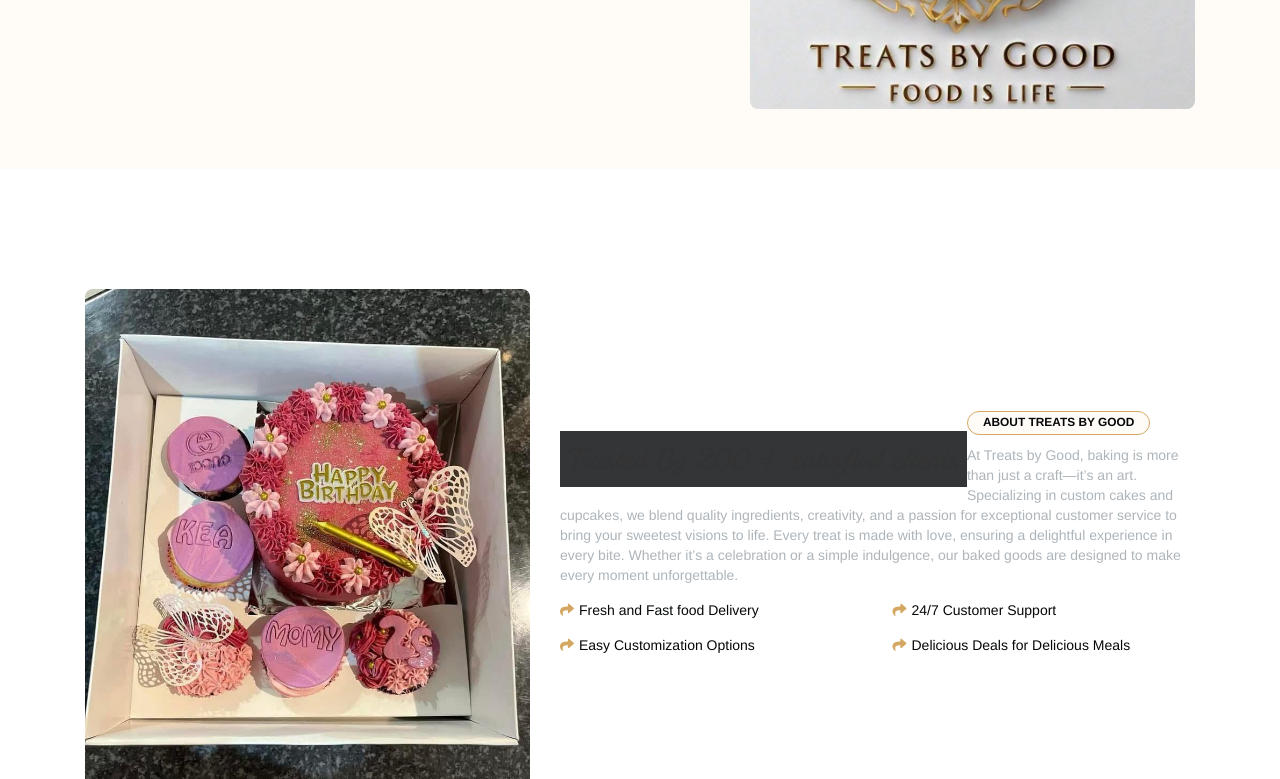
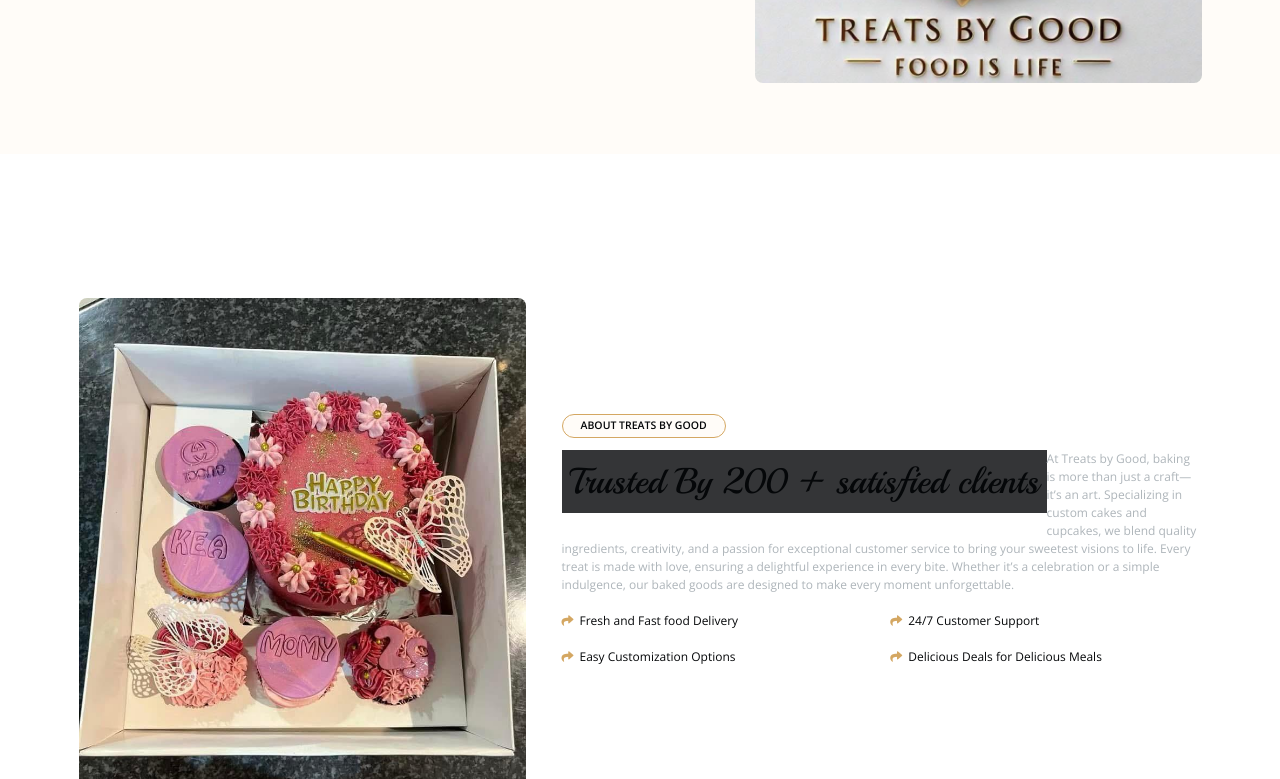
Before and after one commit to koketsomotse/TreatsbyGood, a plain HTML site: page public/index.html in a window 1280 px wide. Shown: the part 589-1368 px from the top of the page. Drawn offline with nearby package versions, Linux system fonts and the light colour scheme.

```diff
--- a/public/index.html
+++ b/public/index.html
@@ -21,14 +21,14 @@
         <link href="lib/animate/animate.min.css" rel="stylesheet">
         <link href="lib/lightbox/css/lightbox.min.css" rel="stylesheet">
         <link href="lib/owlcarousel/owl.carousel.min.css" rel="stylesheet">
-            <link href="css/bootstrap.min.css" rel="stylesheet">
+            <link href="css2/bootstrap.min.css" rel="stylesheet">
     <link href="css/font-awesome.min.css" rel="stylesheet">
     <link rel="stylesheet" href="css/templatemo_misc.css">
     <link href="css/templatemo_style.css" rel="stylesheet">
     <link href='http://fonts.googleapis.com/css?family=Raleway:400,100,600' rel='stylesheet' type='text/css'>
 
         <!-- Customized Bootstrap Stylesheet -->
-        <link href="css/bootstrap2.min.css" rel="stylesheet">
+        <link href="css/bootstrap.min.css" rel="stylesheet">
 
         <!-- Template Stylesheet -->
         <link href="css/style.css" rel="stylesheet">
```
Also changed, not shown: public/css2/bootstrap.min.css (renamed from public/css/bootstrap2.min.css).
